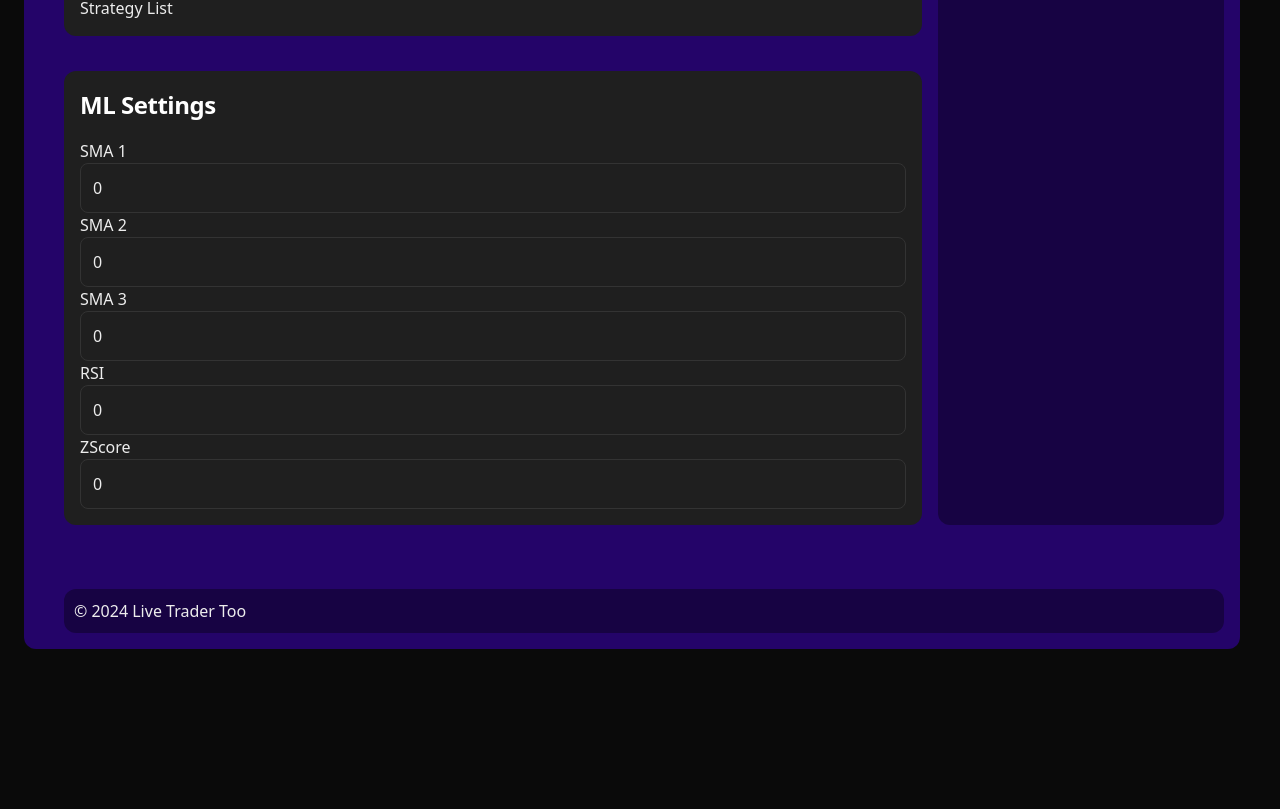
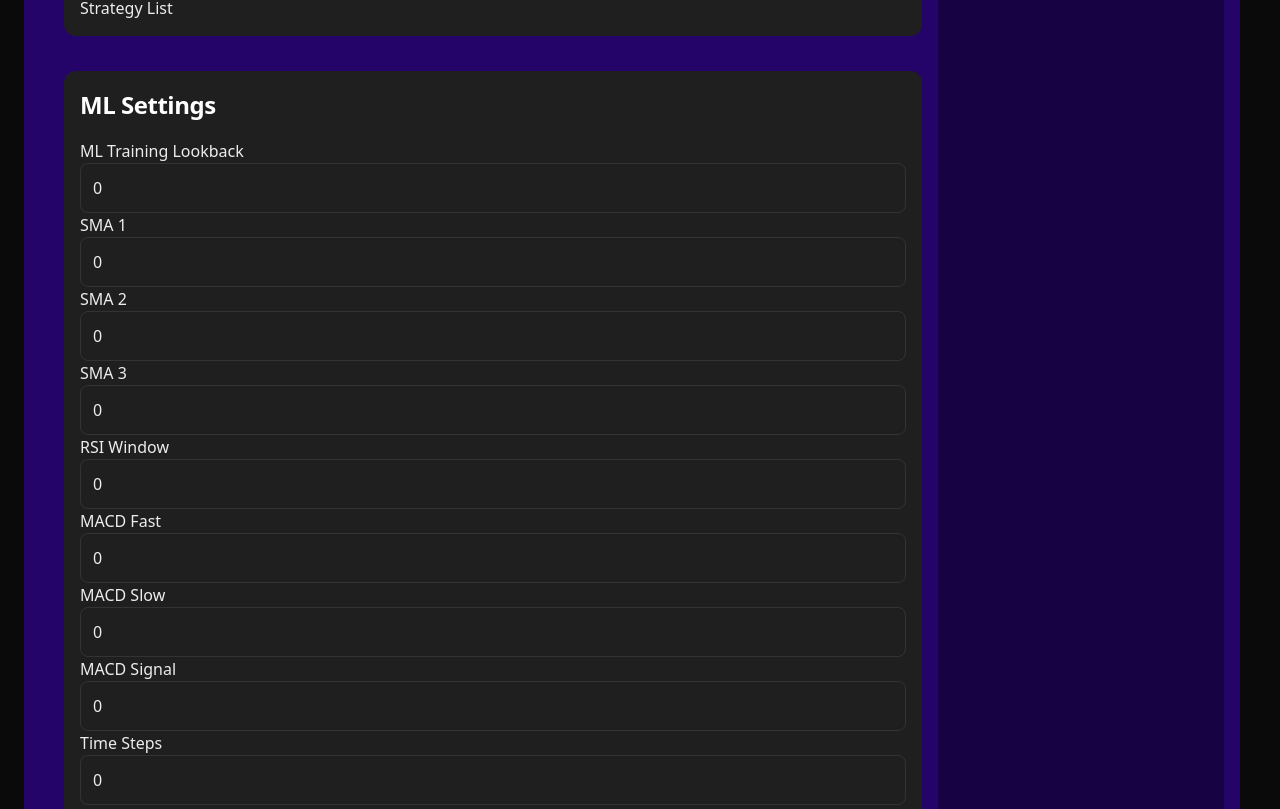
Before and after one commit to MiladTootoonchi/Live-Trading-Platform, a Next.js app in the folder frontend/: page /settings in a window 1280 px wide. Shown: the part 951-1760 px from the top of the page. Before the commit the page ends 1616 px from the top, so only its background shows below. Built offline with nearby package versions, Linux system fonts and the light colour scheme; no server answers.

Commit message:
Added all ml-variables

```diff
--- a/frontend/app/settings/page.tsx
+++ b/frontend/app/settings/page.tsx
@@ -35,6 +35,14 @@ export default function SettingsPage() {
 
   const [rsi, setRsi] = useState(0);
   const [zscore, setZscore] = useState(0);
+
+  const [mlTrainingLookback, setMlTrainingLookback] = useState(0);
+
+  const [macdFast, setMacdFast] = useState(0);
+  const [macdSlow, setMacdSlow] = useState(0);
+  const [macdSignal, setMacdSignal] = useState(0);
+
+  const [timeSteps, setTimeSteps] = useState(0);
 
   const fetchStrategies = async () => {
     try {
@@ -77,9 +85,22 @@ export default function SettingsPage() {
         data.backtesting.days
       );
 
-      setSma1(data.ml.sma_windows[0]);
-      setSma2(data.ml.sma_windows[1]);
-      setSma3(data.ml.sma_windows[2]);
+      setMlTrainingLookback(
+        data.ml.ml_training_lookback
+      );
+
+      setSma1(data.ml.sma_window1);
+      setSma2(data.ml.sma_window2);
+      setSma3(data.ml.sma_window3);
+
+      setMacdFast(data.ml.macd_fast);
+      setMacdSlow(data.ml.macd_slow);
+      setMacdSignal(data.ml.macd_signal);
+
+      setTimeSteps(data.ml.time_steps);
+
+      setRsi(data.ml.rsi_window);
+      setZscore(data.ml.zscore_window);
 
       setRsi(data.ml.rsi_window);
       setZscore(data.ml.zscore_window);
@@ -142,6 +163,14 @@ export default function SettingsPage() {
 
             rsi,
             zscore,
+
+            ml_training_lookback: mlTrainingLookback,
+
+            macd_fast: macdFast,
+            macd_slow: macdSlow,
+            macd_signal: macdSignal,
+
+            time_steps: timeSteps,
           }),
         }
       );
@@ -332,16 +361,21 @@ export default function SettingsPage() {
 
             <SettingsCard title="ML Settings">
 
+              <label>ML Training Lookback</label>
+              <input
+                type="number"
+                value={mlTrainingLookback}
+                onChange={(e) =>
+                  setMlTrainingLookback(Number(e.target.value))
+                }
+              />
+
               <label>SMA 1</label>
               <input
                 type="number"
                 value={sma1}
                 onChange={(e) =>
-                  setSma1(
-                    Number(
-                      e.target.value
-                    )
-                  )
+                  setSma1(Number(e.target.value))
                 }
               />
 
@@ -350,11 +384,7 @@ export default function SettingsPage() {
                 type="number"
                 value={sma2}
                 onChange={(e) =>
-                  setSma2(
-                    Number(
-                      e.target.value
-                    )
-                  )
+                  setSma2(Number(e.target.value))
                 }
               />
 
@@ -363,37 +393,61 @@ export default function SettingsPage() {
                 type="number"
                 value={sma3}
                 onChange={(e) =>
-                  setSma3(
-                    Number(
-                      e.target.value
-                    )
-                  )
+                  setSma3(Number(e.target.value))
                 }
               />
 
-              <label>RSI</label>
+              <label>RSI Window</label>
               <input
                 type="number"
                 value={rsi}
                 onChange={(e) =>
-                  setRsi(
-                    Number(
-                      e.target.value
-                    )
-                  )
+                  setRsi(Number(e.target.value))
                 }
               />
 
-              <label>ZScore</label>
+              <label>MACD Fast</label>
+              <input
+                type="number"
+                value={macdFast}
+                onChange={(e) =>
+                  setMacdFast(Number(e.target.value))
+                }
+              />
+
+              <label>MACD Slow</label>
+              <input
+                type="number"
+                value={macdSlow}
+                onChange={(e) =>
+                  setMacdSlow(Number(e.target.value))
+                }
+              />
+
+              <label>MACD Signal</label>
+              <input
+                type="number"
+                value={macdSignal}
+                onChange={(e) =>
+                  setMacdSignal(Number(e.target.value))
+                }
+              />
+
+              <label>Time Steps</label>
+              <input
+                type="number"
+                value={timeSteps}
+                onChange={(e) =>
+                  setTimeSteps(Number(e.target.value))
+                }
+              />
+
+              <label>ZScore Window</label>
               <input
                 type="number"
                 value={zscore}
                 onChange={(e) =>
-                  setZscore(
-                    Number(
-                      e.target.value
-                    )
-                  )
+                  setZscore(Number(e.target.value))
                 }
               />
 
```
Also changed, not shown: 2 other files (tests, documents, lock files or other folders).
